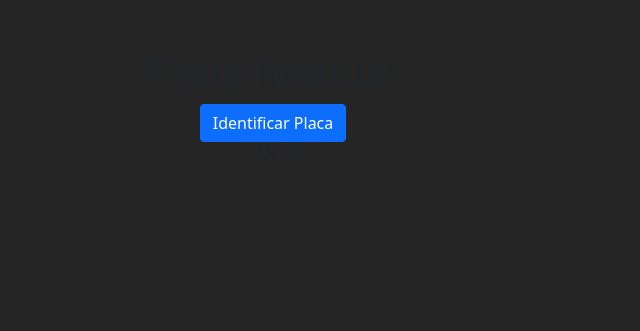
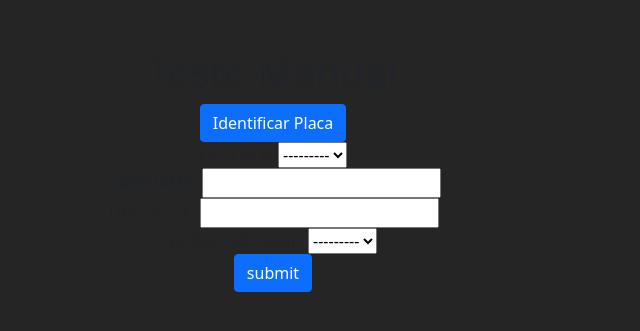
Before and after one commit to bolinfel/Jornada-JigaTesteAgvs, a Django app: page /testes/manual in a window 1280 px wide. Shown: the part 64-395 px from the top of the page, without its empty margins (367-1007 px from the left). Run offline with Django 5.2, Linux system fonts and the light colour scheme; data that the repository does not hold is empty.

Commit message:
quase pronta a tela de teste automatico

```diff
--- a/JigaTesteAGVS/JigaTesteAGVS/TESTE.txt
+++ /dev/null
@@ -1 +0,0 @@
-AAAAAAAAAAAAA
--- a/JigaTesteAGVS/run_app.py
+++ b/JigaTesteAGVS/run_app.py
@@ -2,7 +2,7 @@ import subprocess
 import webview
 from threading import Thread
 import time
-#COmeca o script
+#Comeca o script
 
 def start_django():
     global server_process
--- a/JigaTesteAGVS/testes/admin.py
+++ b/JigaTesteAGVS/testes/admin.py
@@ -1,7 +1,6 @@
 from django.contrib import admin
+from . import models
 
-from . import models
-# Register your models here.
 class TestesAdmin(admin.ModelAdmin):
     pass
 
--- a/JigaTesteAGVS/testes/templates/testeManual.html
+++ b/JigaTesteAGVS/testes/templates/testeManual.html
@@ -2,9 +2,12 @@
 
 {% block content %}
 
-    <h1>Teste Manual</h1>
-    <button type="button" class="btn btn-primary" name="IdentificarPlaca">Identificar Placa</button>
-    <p>{{ Modelo }}</p>
+<h1>Teste Manual</h1>
+<button type="button" class="btn btn-primary" name="IdentificarPlaca">Identificar Placa</button>
+<form action="{%url 'testes.manual'%}" method="POST">
+    {{form}}
+    <button type="submit"class="btn btn-primary"> submit </button>
+</form>
 
 
 {% endblock %}
--- a/JigaTesteAGVS/testes/views.py
+++ b/JigaTesteAGVS/testes/views.py
@@ -1,7 +1,11 @@
+from typing import Any
+from django.forms import BaseModelForm
 from django.views.generic.base import TemplateView
 from django.views.generic.edit import CreateView
 from django.http import HttpResponse
-from testes.models import tbTestes
+from testes.models import tbTestes, tbPropriedades
+from django.utils import timezone
+from django.http import HttpResponseRedirect
 
 class TestesView(TemplateView):
    template_name = 'testes.html'
@@ -12,10 +16,34 @@ class TesteAutomaticoView(CreateView):
                    'statusTeste':'fazer'
                    }
     model = tbTestes
-    fields = ["FK_PLACA", "DATA"]
-    success_url = ''
+    fields = ["FK_PLACA"]
+    success_url = 'testes'
+
+    def form_valid(self, form):
+        # Get the selected FK_PLACA from the form
+        fk_placa = form.cleaned_data['FK_PLACA']
+
+        # Get all properties related to this board
+        propriedades = tbPropriedades.objects.filter(FK_PLACA=fk_placa)
+
+        # Create a test record for each property
+        for propriedade in propriedades:
+            # COLOCAR AQUI O TESTE AUTOMATICO
+            tbTestes.objects.create(
+                DATA=timezone.now(),
+                FK_PLACA=fk_placa,
+                FK_PROPRIEDADE=propriedade,
+                RESULTADO=False,  # Default result (can be changed later)
+                TIPO_TESTE="AUT"  # Set TIPO_TESTE to "AUT"
+            )
+
+        # Redirect after processing
+        return HttpResponseRedirect(self.success_url)
 
 
-class TesteManualView(TemplateView):
+class TesteManualView(CreateView):
     template_name = 'testeManual.html'
     extra_context = {'Modelo':'CAN_IR'}
+    model = tbTestes
+    fields = ["FK_PLACA", "DATA", "TIPO_TESTE","FK_PROPRIEDADE",]
+    success_url = 'testes'
```
Also changed, not shown: JigaTesteAGVS/add_properties.py (added, +23 -0 lines), JigaTesteAGVS/testes/templates/testeAutomatico.html (+4 -6 lines).
